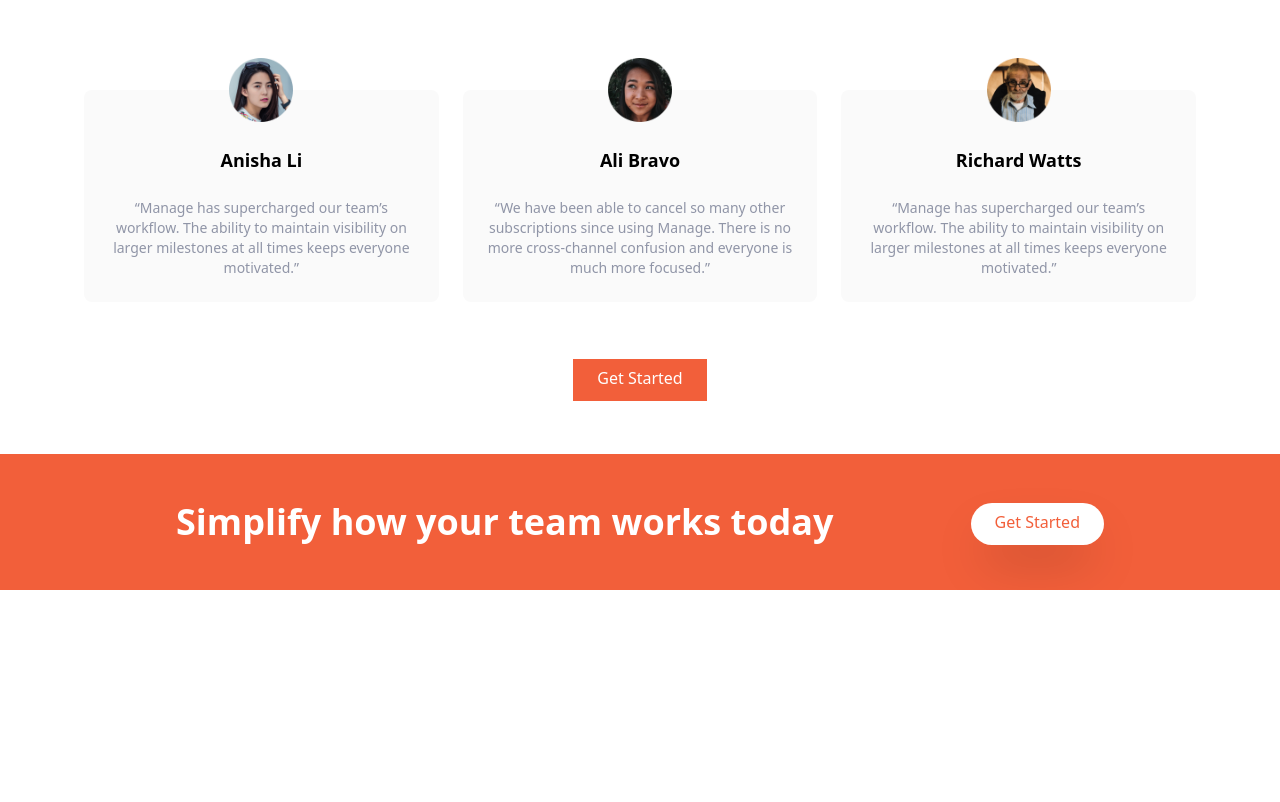
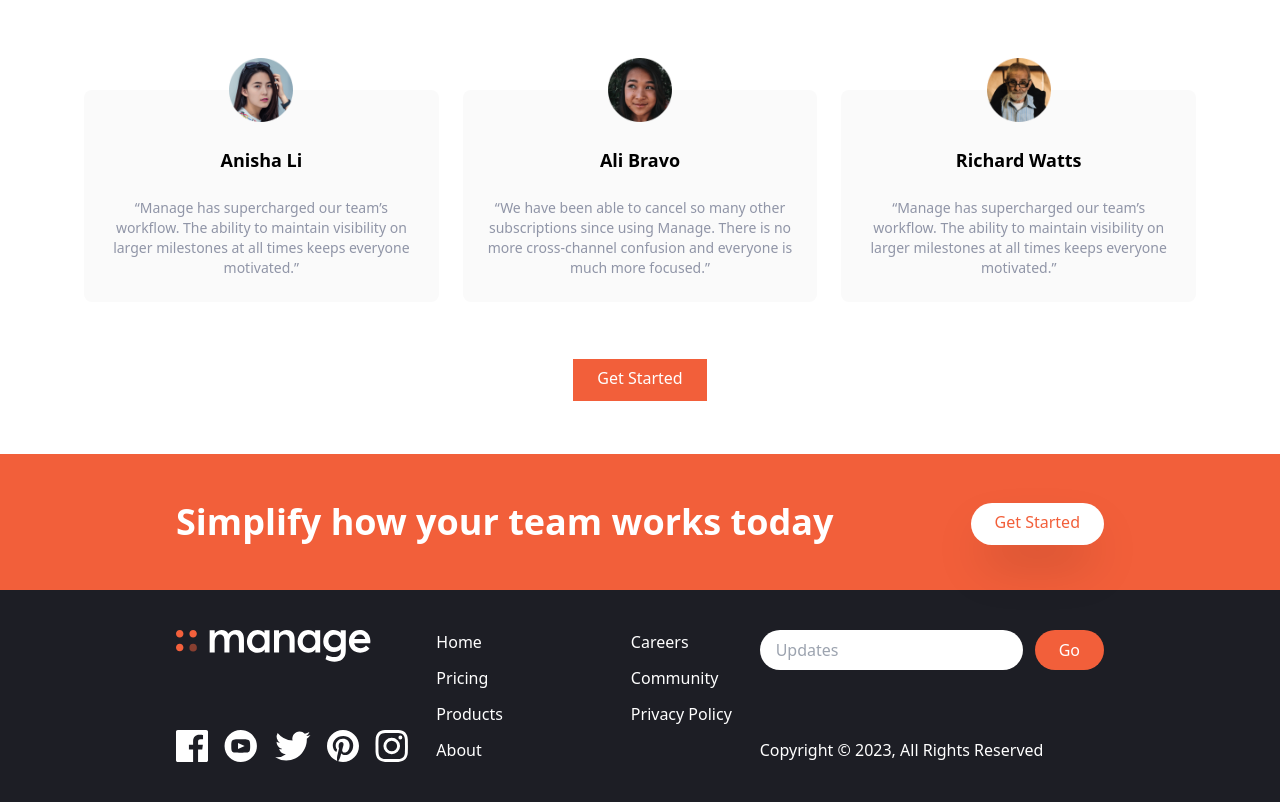
Before and after one commit to Semi-King/Tailwind-Landing-page-demo, a website: page index.html in a window 1280 px wide. Shown: the part 1338-2140 px from the top of the page. Before the commit the page ends 1928 px from the top, so only its background shows below. Drawn offline with Linux system fonts and the light colour scheme.

Commit message:
Added footer section content and Styled it

```diff
--- a/index.html
+++ b/index.html
@@ -260,5 +260,102 @@
         </div>
       </div>
     </section>
+
+    <!-- Footer Section -->
+    <footer class="bg-veryDarkBlue">
+      <div
+        class="container flex flex-col-reverse justify-between px-6 py-10 mx-auto space-y-8 md:flex-row md:space-y-0"
+      >
+        <!-- Logo and social links container -->
+        <div
+          class="flex flex-col-reverse items-center justify-between space-y-12 md:flex-col md:space-y-0 md:items-start"
+        >
+          <div class="mx-auto my-6 text-center text-white md:hidden">
+            Copyright &copy; All Rights Reserved
+          </div>
+          <!-- Logo -->
+          <div>
+            <img src="img/logo-white.svg" class="h-8" alt="Logo image" />
+          </div>
+          <!-- Social Links container -->
+          <div class="flex justify-center space-x-4">
+            <!-- Link 1 -->
+            <a href="#">
+              <img
+                src="img/icon-facebook.svg"
+                alt="social media icon"
+                class="h-8"
+              />
+            </a>
+            <!-- Link 2 -->
+            <a href="#">
+              <img
+                src="img/icon-youtube.svg"
+                alt="social media icon"
+                class="h-8"
+              />
+            </a>
+            <!-- Link 3 -->
+            <a href="#">
+              <img
+                src="img/icon-twitter.svg"
+                alt="social media icon"
+                class="h-8"
+              />
+            </a>
+            <!-- Link 4 -->
+            <a href="#">
+              <img
+                src="img/icon-pinterest.svg"
+                alt="social media icon"
+                class="h-8"
+              />
+            </a>
+            <!-- Link 5 -->
+            <a href="#">
+              <img
+                src="img/icon-instagram.svg"
+                alt="social media icon"
+                class="h-8"
+              />
+            </a>
+          </div>
+        </div>
+        <!-- List Container -->
+        <div class="flex justify-around space-x-32">
+          <div class="flex flex-col space-y-3 text-white">
+            <a href="#" class="hover:text-brigthRed">Home</a>
+            <a href="#" class="hover:text-brigthRed">Pricing</a>
+            <a href="#" class="hover:text-brigthRed">Products</a>
+            <a href="#" class="hover:text-brigthRed">About</a>
+          </div>
+          <div class="flex flex-col space-y-3 text-white">
+            <a href="#" class="hover:text-brigthRed">Careers</a>
+            <a href="#" class="hover:text-brigthRed">Community</a>
+            <a href="#" class="hover:text-brigthRed">Privacy Policy</a>
+          </div>
+        </div>
+        <!-- Input container -->
+        <div class="flex flex-col justify-between">
+          <form>
+            <div class="flex space-x-3">
+              <input
+                type="text"
+                class="flex-1 px-4 rounded-full focus:outline-none"
+                placeholder="Updates "
+              />
+              <button
+                class="px-6 py-2 text-white rounded-full bg-brightRed hover:bg-brightRedLight focus:outline-none"
+              >
+                Go
+              </button>
+            </div>
+          </form>
+          <div class="hidden text-white md:block">
+            Copyright &copy; 2023, All Rights Reserved
+          </div>
+        </div>
+      </div>
+    </footer>
   </body>
 </html>
```
Also changed, not shown: css/main.css.
